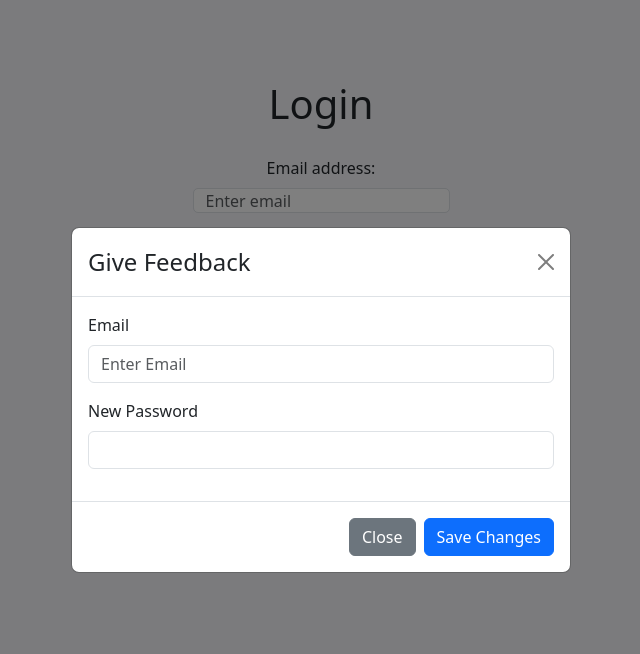
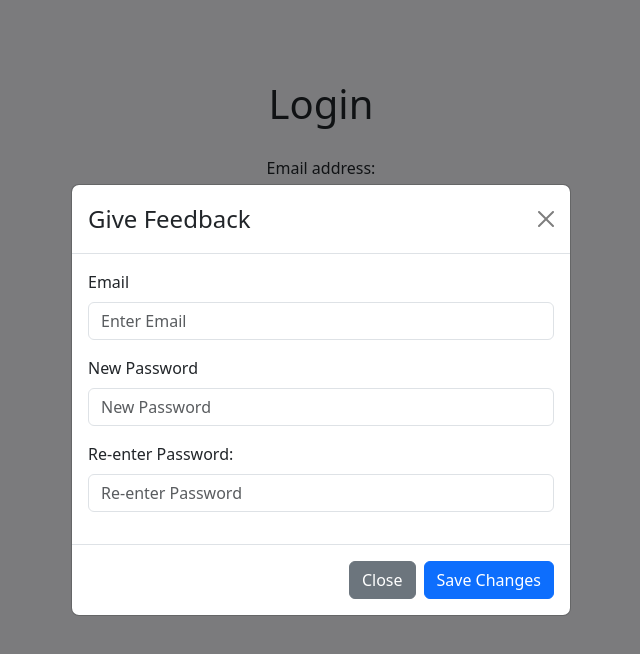
Before and after one commit to Oscarlin0591/feedback-logger, a React (Vite) app: page / in a window 1280 px wide. Both pictures are taken after a click on the button "Change Password". Shown: the top 654 px of the page, without its empty margins (319-959 px from the left). Built offline with nearby package versions, Linux system fonts and the light colour scheme.

Commit message:
Password

```diff
--- a/src/pages/Login.tsx
+++ b/src/pages/Login.tsx
@@ -5,7 +5,13 @@ import "./Login.css";
 
 interface FormData {
     email: string,
-    password: string
+    password: string,
+    password1: string
+}
+
+interface PassChange {
+    newPass: string,
+    repass: string
 }
 
 function Login() {
@@ -14,12 +20,16 @@ function Login() {
     const [formData, setFormData] = useState<FormData>({
         email: '',
         password: '',
+        password1: '',
     });
     const [adminUser, setAdminUser] = useState('admin@qu.edu');
     const [adminPass, setAdminPass] = useState('password');
     const [studentUser, setStudentUser] = useState('user@qu.edu');
     const [studentPass, setStudentPass] = useState('password');
-    const [newPass, setNewPass] = useState('');
+    const [newPass, setNewPass] = useState<PassChange>({
+        newPass: '',
+        repass: ''
+    });
     const [show, setShow] = useState(false);
 
     // update form data to be submitted as user type in
@@ -33,23 +43,41 @@ function Login() {
 
     // live update on password to be submitted as user types
     const handlePasswordChange = (e: ChangeEvent<HTMLInputElement>) => {
-        const { name, value} = e.target;
-        setNewPass(value)
-    };
+    const { name, value } = e.target;
+
+    setNewPass(prev => {
+        const updated = { ...prev, [name]: value };
+
+        return updated;
+    });
+};
 
     const handlePassSubmit = (e: FormEvent) => {
-        e.preventDefault()
+    e.preventDefault();
 
-        //temporary password change logic
-        if (newPass !== adminPass && newPass !== studentPass) {
-        setAdminPass(newPass)
-        setStudentPass(newPass)
-        } else {
-            alert('Password cannot be same as previous password!')
-        }
-        setNewPass('');
-        setShow(false);
+    if (newPass.newPass !== newPass.repass) {
+        alert("Passwords do not match");
+        return;
     }
+
+    // Do not allow reusing the same password
+    if (newPass.newPass === adminPass || newPass.newPass === studentPass) {
+        alert("Password cannot be same as previous password!");
+        return;
+    }
+
+    // Update passwords (temporary logic)
+    setAdminPass(newPass.newPass);
+    setStudentPass(newPass.newPass);
+
+    alert("Password successfully changed!");
+
+    // Reset fields
+    setNewPass({ newPass: '', repass: '' });
+
+    setShow(false);
+};
+
 
     // form submission logic
     const handleSubmit = (e: FormEvent) => {
@@ -73,7 +101,7 @@ function Login() {
     }
 
     const handleClose = () => {
-        setNewPass('');
+        setNewPass({ newPass: '', repass: '' });
         setShow(false)
   };
 
@@ -112,8 +140,12 @@ function Login() {
             </Form.Group>
           <Form.Group className="mb-3" controlId="exampleForm.ControlTextarea1">
             <Form.Label>New Password</Form.Label>
-            <Form.Control as="input" name="newPass" value={newPass} onChange={handlePasswordChange} required/>
+            <Form.Control as="input" type="password" name="newPass" placeholder="New Password" value={newPass.newPass} onChange={handlePasswordChange} required/>
           </Form.Group>
+          <Form.Group className="mb-3" controlId="formGroupPassword">
+                <Form.Label>Re-enter Password:</Form.Label>
+                <Form.Control as="input" type="password" name="repass" placeholder="Re-enter Password" value={newPass.repass} onChange={handlePasswordChange} required/>
+            </Form.Group>
         </Modal.Body>
         <Modal.Footer>
           <Button variant="secondary" onClick={handleClose}>
```
